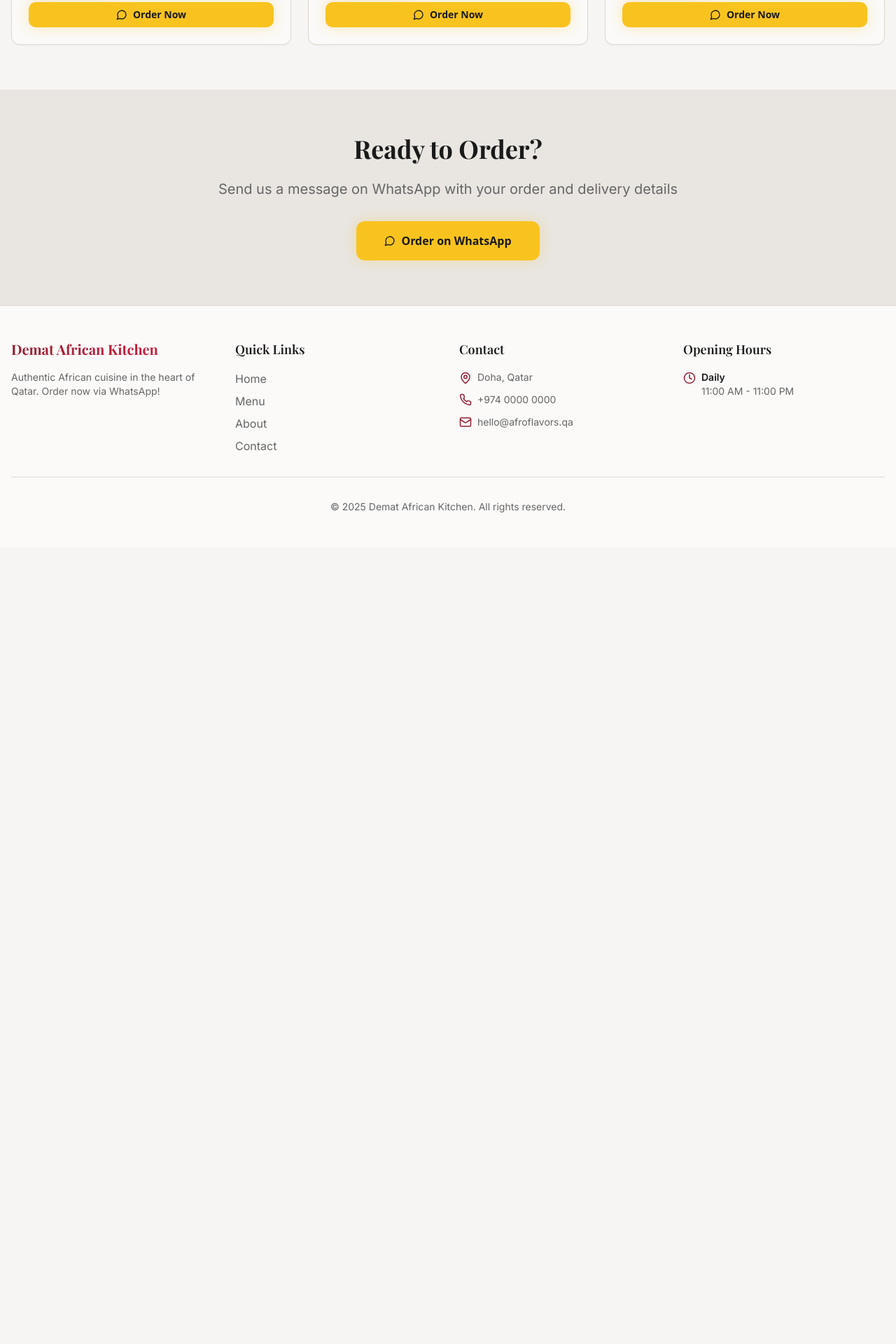
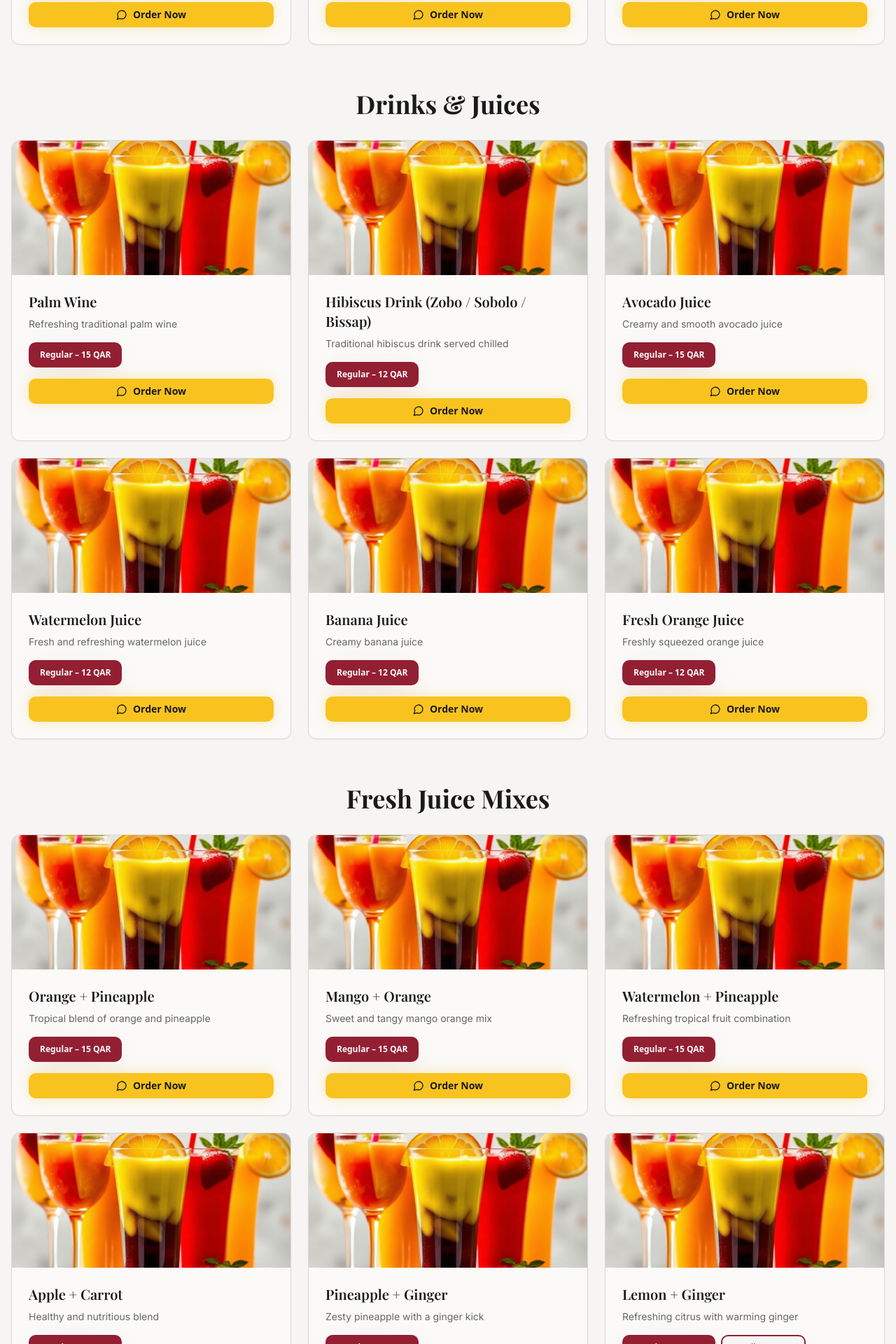
Before and after one commit to dematafrikitchen25-dot/dematkitchen, a React (Vite) app: page /menu in a window 1280 px wide. Shown: the part 9120-11040 px from the top of the page at 70% size. Before the commit the page ends 9902 px from the top, so only its background shows below. Built offline with nearby package versions, Linux system fonts and the light colour scheme; the HTML template or start-up script is replaced by a standard one.

Commit message:
Add menu items and wrap email

```diff
--- a/src/pages/Contact.tsx
+++ b/src/pages/Contact.tsx
@@ -91,11 +91,11 @@ const Contact = () => {
                   </h3>
                   <div className="font-inter text-muted-foreground space-y-1">
                     {info.details.map((detail, i) => (
-                      <p key={i}>
+                      <p key={i} className="break-words">
                         {info.link && i === 0 ? (
                           <a
                             href={info.link}
-                            className="hover:text-primary transition-colors"
+                            className="hover:text-primary transition-colors break-words"
                           >
                             {detail}
                           </a>
--- a/src/pages/Menu.tsx
+++ b/src/pages/Menu.tsx
@@ -380,6 +380,91 @@ const Menu = () => {
         },
       ],
     },
+    {
+      category: "Drinks & Juices",
+      items: [
+        {
+          name: "Palm Wine",
+          description: "Refreshing traditional palm wine",
+          image: juice,
+          variations: [{ name: "Regular", price: "15 QAR" }],
+        },
+        {
+          name: "Hibiscus Drink (Zobo / Sobolo / Bissap)",
+          description: "Traditional hibiscus drink served chilled",
+          image: juice,
+          variations: [{ name: "Regular", price: "12 QAR" }],
+        },
+        {
+          name: "Avocado Juice",
+          description: "Creamy and smooth avocado juice",
+          image: juice,
+          variations: [{ name: "Regular", price: "15 QAR" }],
+        },
+        {
+          name: "Watermelon Juice",
+          description: "Fresh and refreshing watermelon juice",
+          image: juice,
+          variations: [{ name: "Regular", price: "12 QAR" }],
+        },
+        {
+          name: "Banana Juice",
+          description: "Creamy banana juice",
+          image: juice,
+          variations: [{ name: "Regular", price: "12 QAR" }],
+        },
+        {
+          name: "Fresh Orange Juice",
+          description: "Freshly squeezed orange juice",
+          image: juice,
+          variations: [{ name: "Regular", price: "12 QAR" }],
+        },
+      ],
+    },
+    {
+      category: "Fresh Juice Mixes",
+      items: [
+        {
+          name: "Orange + Pineapple",
+          description: "Tropical blend of orange and pineapple",
+          image: juice,
+          variations: [{ name: "Regular", price: "15 QAR" }],
+        },
+        {
+          name: "Mango + Orange",
+          description: "Sweet and tangy mango orange mix",
+          image: juice,
+          variations: [{ name: "Regular", price: "15 QAR" }],
+        },
+        {
+          name: "Watermelon + Pineapple",
+          description: "Refreshing tropical fruit combination",
+          image: juice,
+          variations: [{ name: "Regular", price: "15 QAR" }],
+        },
+        {
+          name: "Apple + Carrot",
+          description: "Healthy and nutritious blend",
+          image: juice,
+          variations: [{ name: "Regular", price: "20 QAR" }],
+        },
+        {
+          name: "Pineapple + Ginger",
+          description: "Zesty pineapple with a ginger kick",
+          image: juice,
+          variations: [{ name: "Regular", price: "15 QAR" }],
+        },
+        {
+          name: "Lemon + Ginger",
+          description: "Refreshing citrus with warming ginger",
+          image: juice,
+          variations: [
+            { name: "Regular", price: "15 QAR" },
+            { name: "Small", price: "10 QAR" },
+          ],
+        },
+      ],
+    },
   ];
 
   return (
```
